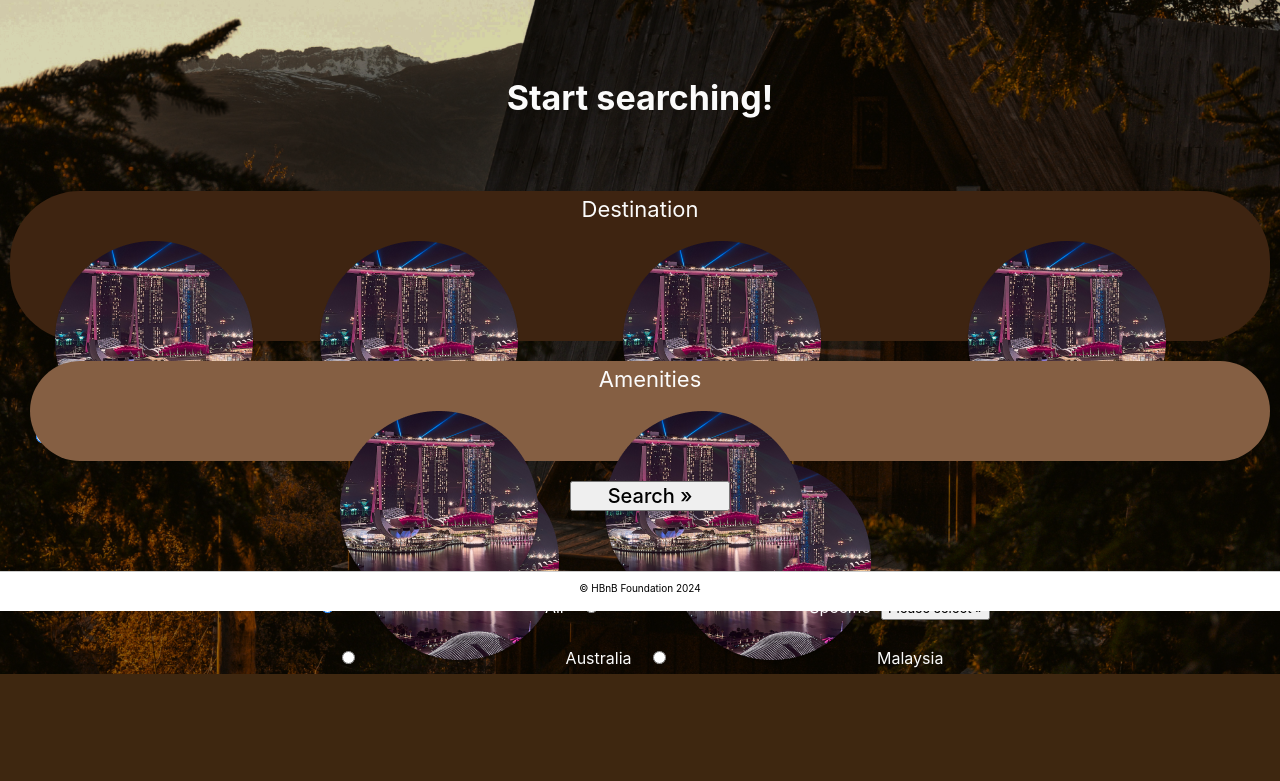
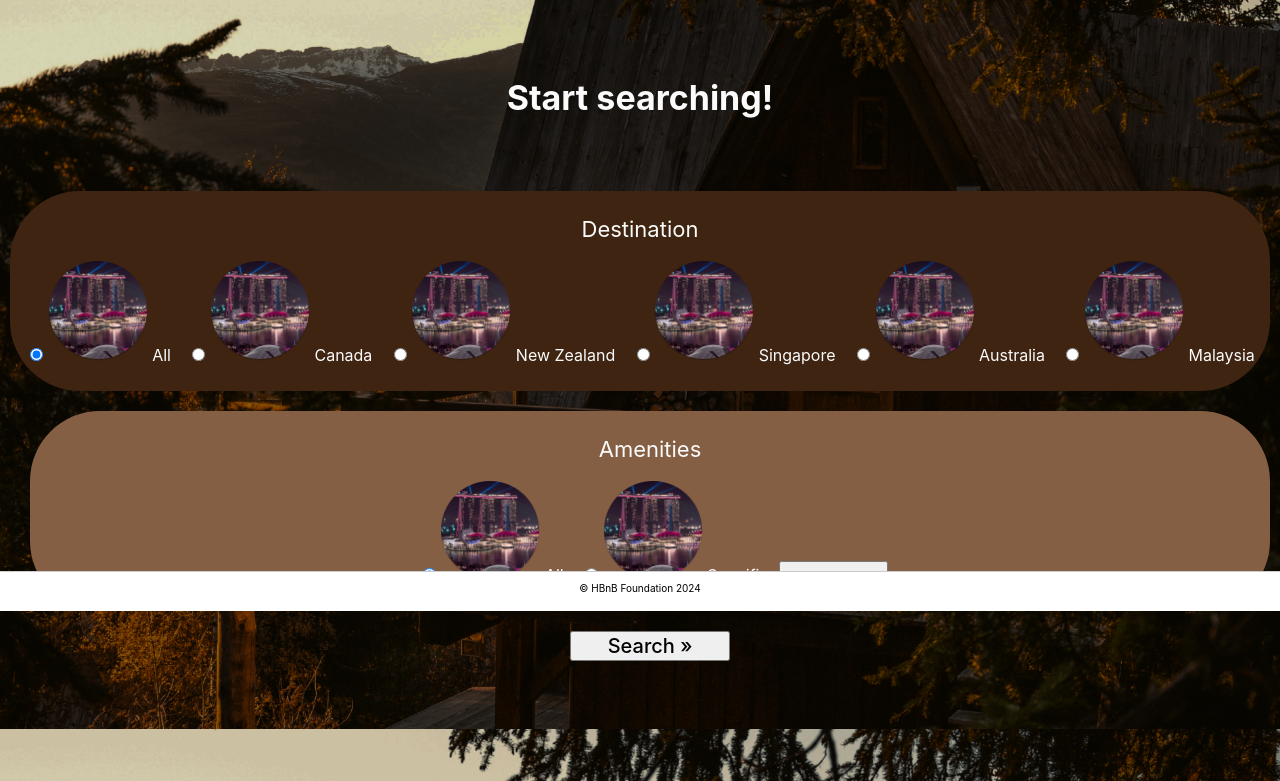
Before and after one commit to kdn95/hbnb_evolution_04, a Flask app: page / in a window 1280 px wide. Shown: the part 189-970 px from the top of that part. Before the commit the page ends 863 px from the top of that part, so only its background shows below. Run offline with Flask 3, Linux system fonts and the light colour scheme; data comes from the database, SQL or seed files in the repository; the page is wider than the window, and the part outside it is not shown; some web fonts are replaced.

Commit message:
fixed image sizing

```diff
--- a/static/css/index.css
+++ b/static/css/index.css
@@ -167,11 +167,15 @@ hbnb-search-form .contents > .destination > .title, hbnb-search-form .contents .
 hbnb-search-form .contents > .destination > .choice, hbnb-search-form .contents .amenities > .choice {
   font-size: 1.6rem;
 }
+hbnb-search-form .contents > .destination > .choice img, hbnb-search-form .contents .amenities > .choice img {
+  height: 100px;
+  width: 100px;
+}
 hbnb-search-form .contents > .destination {
   flex: 7;
   background-color: #3E2411;
   border-radius: 70px;
-  height: 150px;
+  height: 200px;
   align-content: center;
 }
 hbnb-search-form .contents > .amenities {
@@ -180,7 +184,7 @@ hbnb-search-form .contents > .amenities {
   align-content: center;
   background-color: #855F43;
   border-radius: 70px;
-  height: 100px;
+  height: 200px;
 }
 hbnb-search-form .contents > .amenities .title > .text {
   flex: 1;
```
Also changed, not shown: static/css/index.scss (+7 -2 lines), 1 other file.
